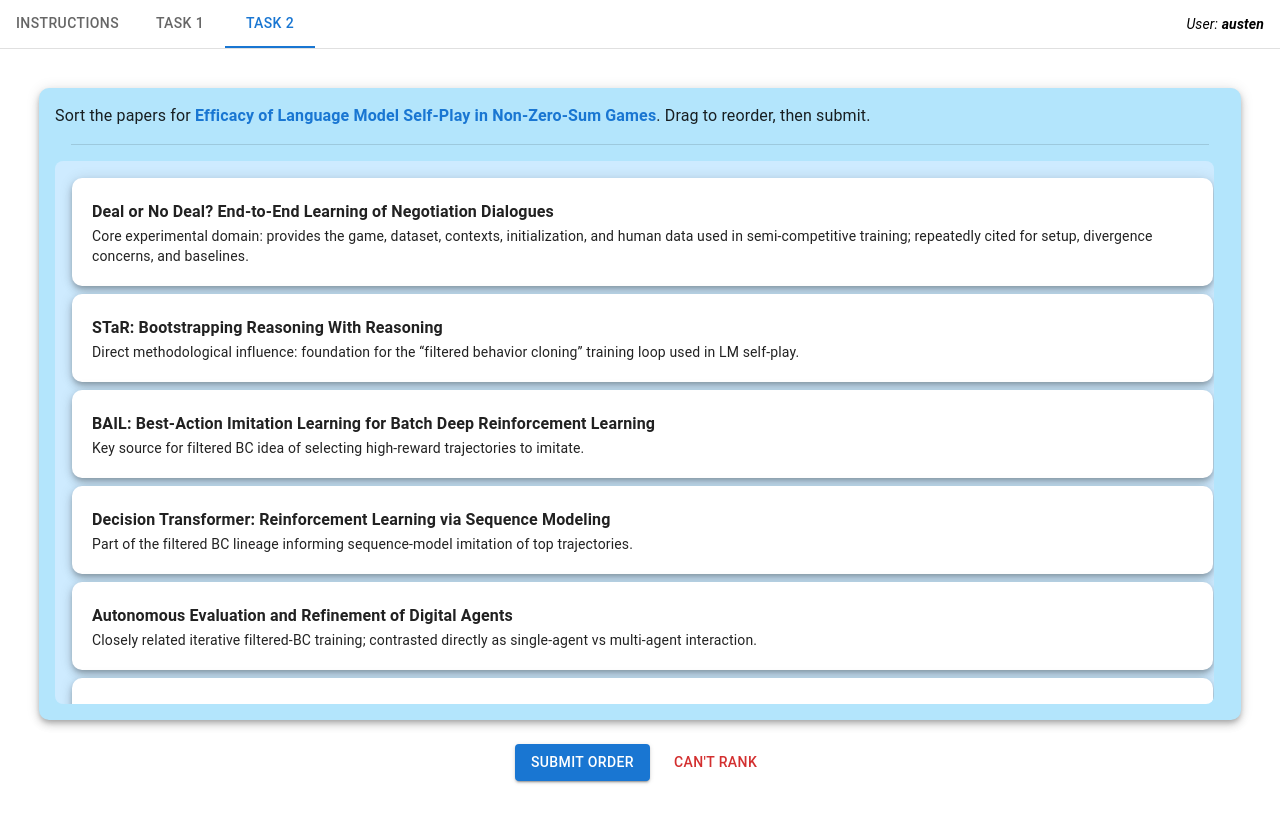
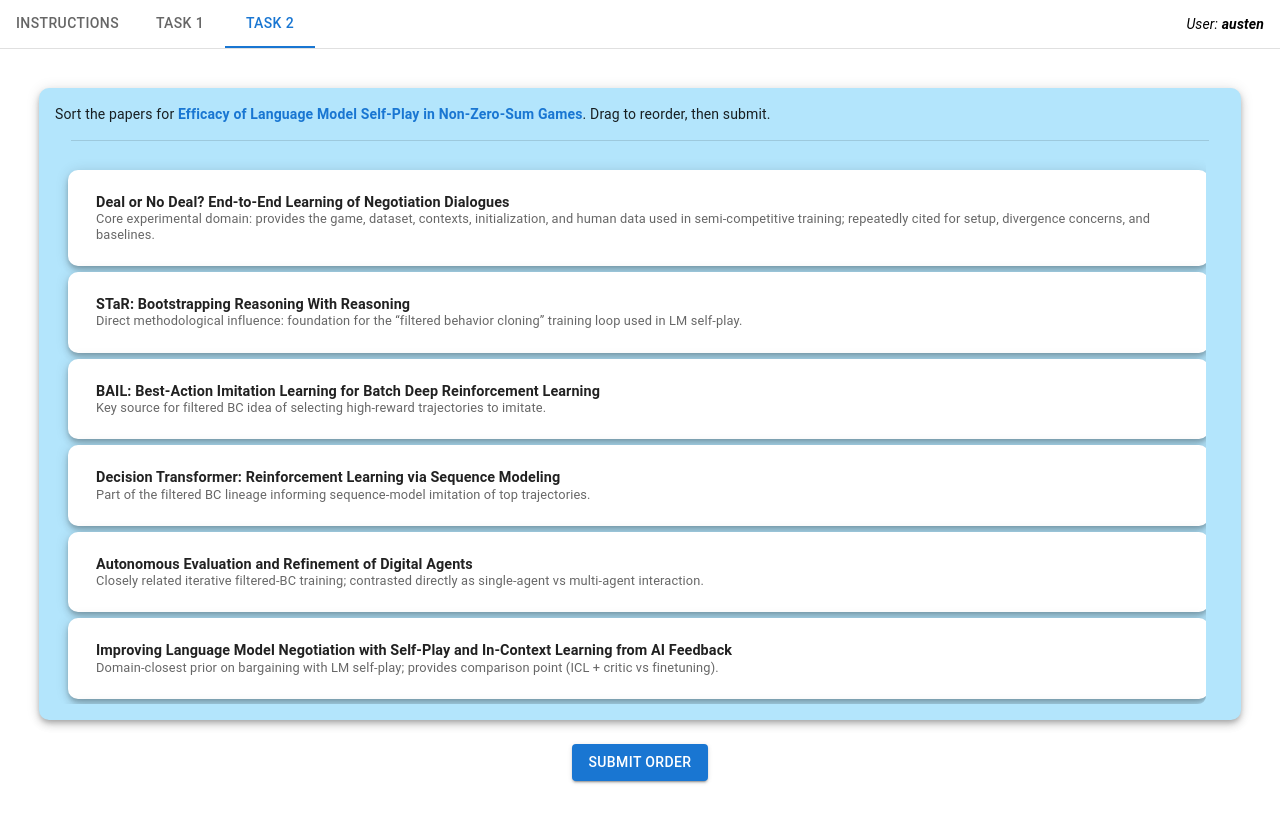
Before and after one commit to isgla/ranking-annotation-website-v2, a React (Create React App) app: page / in a window 1280 px wide. Both pictures are taken after a click on the tab "TASK 2". Built offline with nearby package versions, Linux system fonts and the light colour scheme.

Commit message:
Task 2 updated

```diff
--- a/src/prototypes/SelectionForm.jsx
+++ b/src/prototypes/SelectionForm.jsx
@@ -61,13 +61,13 @@ function SelectionForm({ data, onNext }) {
     <>
       <EmphCard
         sx={{
-          minHeight: "600px",       // taller blue box
+          minHeight: "600px", // taller blue box
           display: "flex",
           flexDirection: "column",
           padding: "16px",
         }}
       >
-        <Typography variant="body1" sx={{ mb: 2 }}>
+        <Typography variant="body2" sx={{ mb: 2 }}>
           Sort the papers for{" "}
           <Link
             href={paperLink}
@@ -86,12 +86,12 @@ function SelectionForm({ data, onNext }) {
         {/* Inner scrollable container */}
         <Box
           sx={{
-            flex: 1,                 // takes remaining height of blue box
-            width: "97%",            // nearly full width
-            overflowY: "auto",       // vertical scroll
-            backgroundColor: "#ceebffff",
+            flex: 1, // fill remaining height
+            width: "97%",
+            overflowY: "auto",
+            // backgroundColor: "#ceebffff",
             borderRadius: "8px",
-            padding: "12px",
+            padding: "8px", // reduce padding
           }}
         >
           <DndContext sensors={sensors} onDragEnd={handleDragEnd}>
@@ -104,14 +104,22 @@ function SelectionForm({ data, onNext }) {
                       key={id}
                       id={id}
                       content={
-                        <Box>
-                          <Typography variant="subtitle1" sx={{ fontWeight: "bold" }}>
+                        <Box sx={{ py: 0.5, px: 1 }}> {/* smaller padding */}
+                          <Typography
+                            variant="subtitle2"
+                            sx={{ fontWeight: "bold", fontSize: "0.9rem", lineHeight: 1.2 }}
+                          >
                             {paper.title}
                           </Typography>
-                          <Typography variant="body2">{paper.reason}</Typography>
+                          <Typography
+                            variant="body2"
+                            sx={{ fontSize: "0.8rem", color: "text.secondary", lineHeight: 1.2 }}
+                          >
+                            {paper.reason}
+                          </Typography>
                         </Box>
                       }
-                      sx={{ width: "97%", marginBottom: "8px" }}
+                      sx={{ width: "97%", marginBottom: "6px" }} // less margin between cards
                     />
                   );
                 })}
@@ -125,9 +133,6 @@ function SelectionForm({ data, onNext }) {
         <Button variant="contained" onClick={handleSubmit} sx={{ m: 1 }}>
           Submit Order
         </Button>
-        <Button variant="text" color="error" onClick={handleCantRank} sx={{ m: 1 }}>
-          Can't Rank
-        </Button>
       </Box>
 
       {alertOpen && (
```
